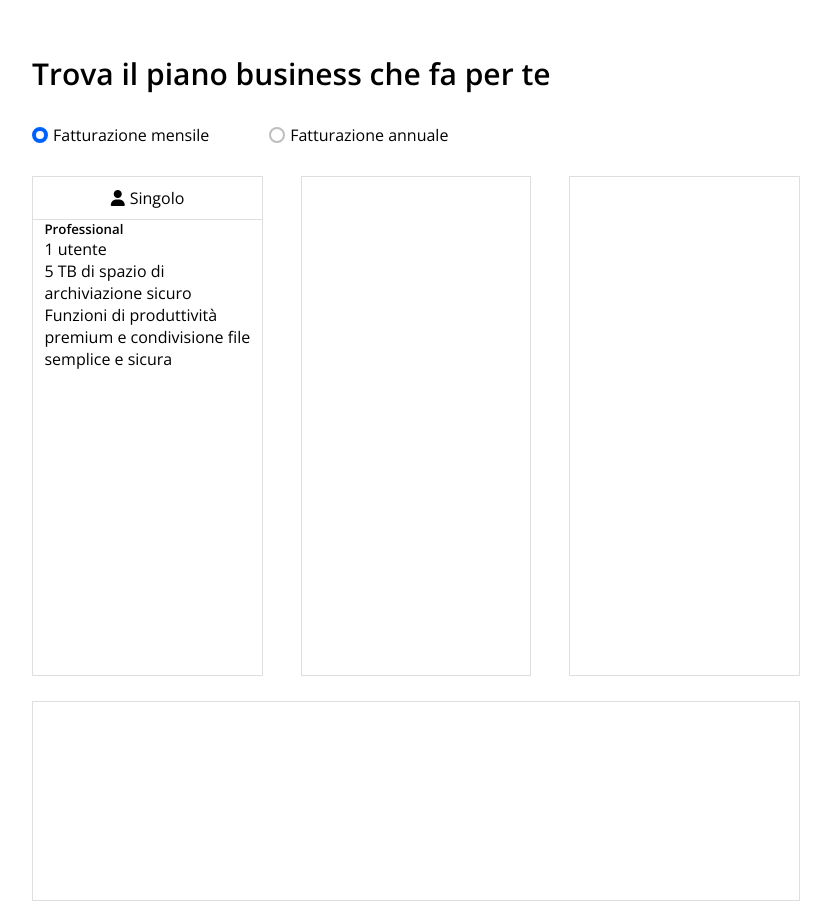
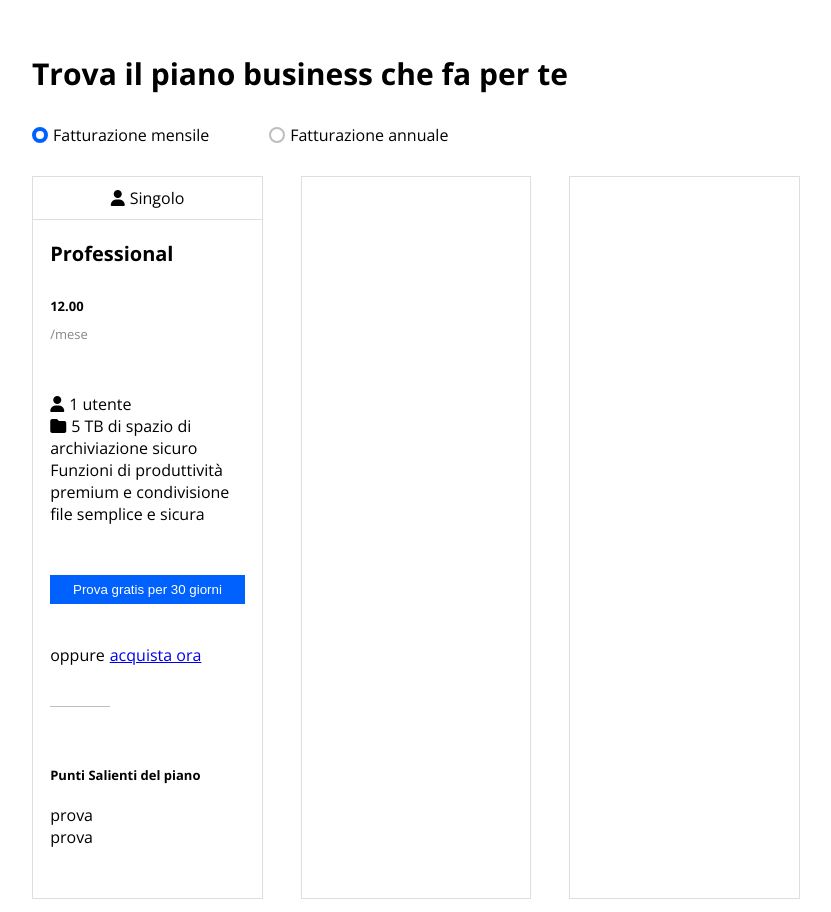
Before and after one commit to PierdomenicoPacilio/htmlcss-dropbox, a plain HTML site: page index.html in a window 1280 px wide. Shown: the part 788-1700 px from the top of the page, without its empty margins (224-1055 px from the left). Drawn offline with nearby package versions, Linux system fonts and the light colour scheme.

Commit message:
icon list deadlock

```diff
--- a/css/style.css
+++ b/css/style.css
@@ -196,7 +196,6 @@ section-1
 
 .col-1{
     width: calc(100% / 3 - 25px) ;
-    height: 500px;
 }
 
 .col-2{
@@ -217,14 +216,52 @@ section-1
 }
 
 .tab{
-    max-width: 90%;
+    max-width: 85%;
     margin: 0 auto;
 }
 
-ul{
-    list-style: none;
+
+
+
+
+h5{
+    padding: 20px 0;
+    font-weight: bolder;
+    font-size: 20px;
 }
 
-.li-1::before{
-    content: "<i class="fa-solid fa-user"></i>";
+.prezzo{
+    font-size: small;
+    font-weight: bolder;
+    padding: 10px 0;
 }
+
+.rata{
+    font-size: small;
+    color: #878787;
+    padding-bottom: 30px;
+}
+
+.tab > ul{
+    list-style: none;
+    padding: 20px 0 50px;
+}
+
+.tab ul li i{
+    margin-right: 5px;
+}
+
+.tab button{
+    width: 100%;
+    margin: 0 0 40px;
+}
+
+.oppure{
+    padding: 0 5px 40px 0;
+    border-bottom: 1px solid #bebebe;
+}
+
+h6{
+    font-size: small;
+    padding: 100px 0 0;
+}
--- a/index.html
+++ b/index.html
@@ -16,7 +16,9 @@
     <!-- /link di stile font-awesome -->
 
     <!-- link di stile del font -->
-    <link href="https://fonts.googleapis.com/css2?family=Open+Sans:wght@400;600&display=swap" rel="stylesheet">
+    <link rel="preconnect" href="https://fonts.googleapis.com">
+    <link rel="preconnect" href="https://fonts.gstatic.com" crossorigin>
+    <link href="https://fonts.googleapis.com/css2?family=Open+Sans:ital,wght@0,300..800;1,300..800&display=swap" rel="stylesheet">
     <!-- /link di stile del font -->
 </head>
 
@@ -70,12 +72,19 @@
                     <div class="container int"><i class="fa-solid fa-user"></i><p>Singolo</p></div>
                     <div class="tab">
                         <h5>Professional</h5>
-                        <p class="prezzo"></p>
-                        <span class="rata"></span>
+                        <p class="prezzo">12.00</p>
+                        <p class="rata">/mese</p>
                         <ul>
-                            <li class="li-1">1 utente</li>
-                            <li class="li-2">5 TB di spazio di archiviazione sicuro</li>
+                            <li class="li-1"><i class="fa-solid fa-user"></i>1 utente</li>
+                            <li class="li-2"><i class="fa-solid fa-folder"></i><span>5 TB di spazio di archiviazione sicuro</span></li>
                             <li class="li-3">Funzioni di produttività premium e condivisione file semplice e sicura</li>
+                        </ul>
+                        <button>Prova gratis per 30 giorni</button>
+                        <span class="oppure">oppure</span><a href="#">acquista ora</a>
+                        <h6>Punti Salienti del piano</h6>
+                        <ul>
+                            <li>prova</li>
+                            <li>prova</li>
                         </ul>
                     </div>
                 </div>
```
